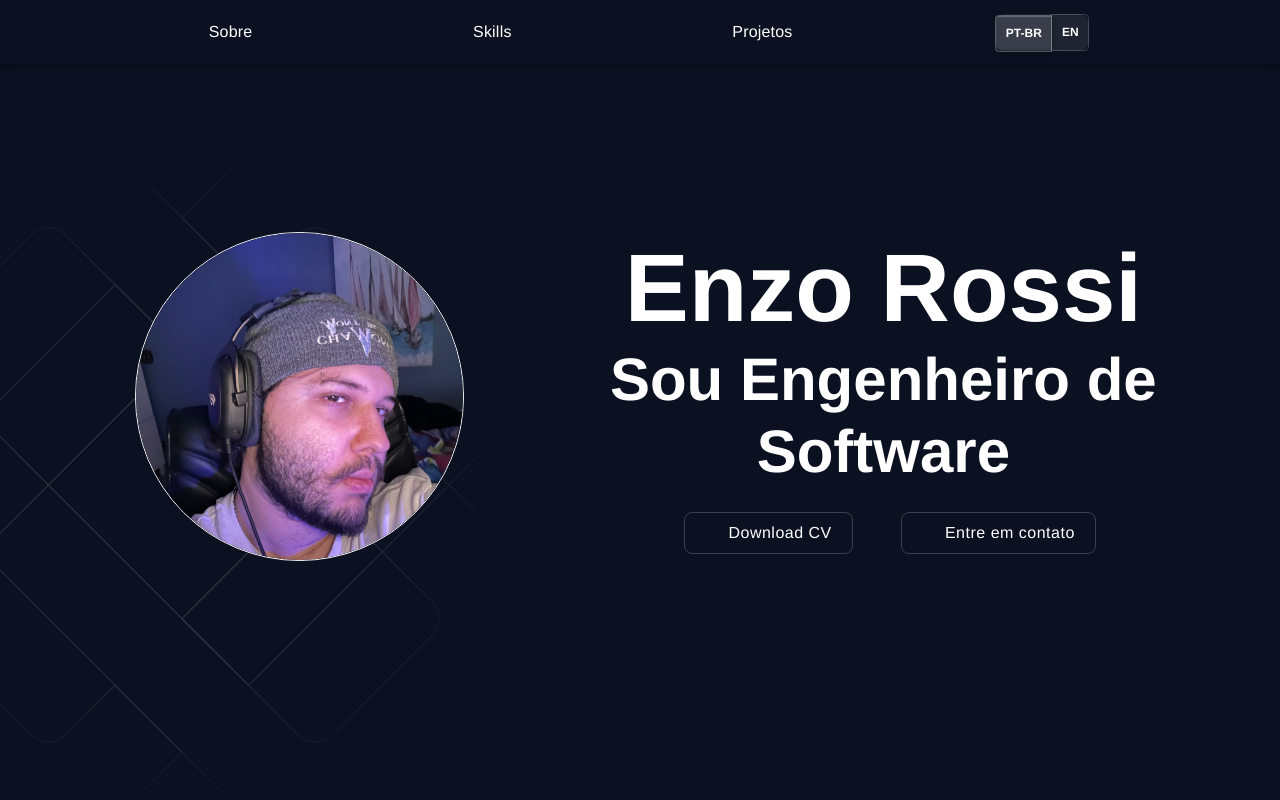
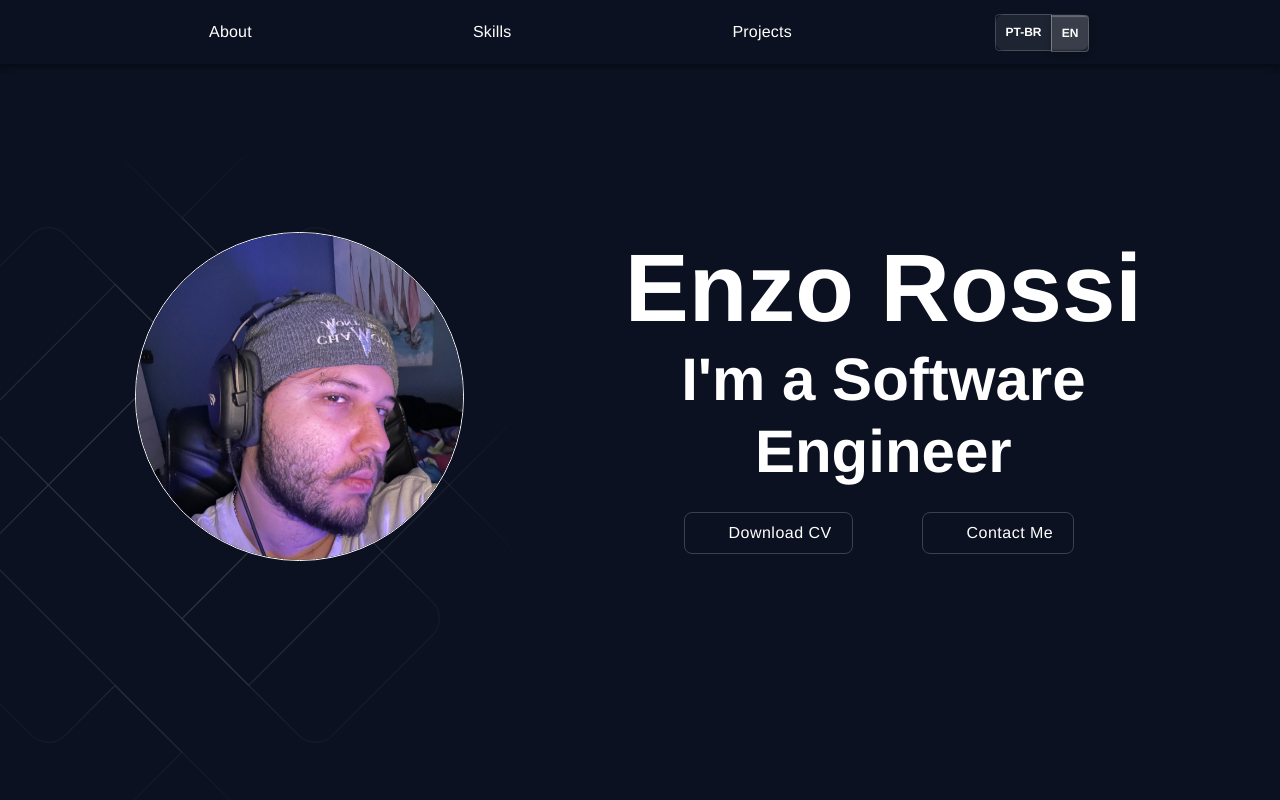
Before and after one commit to enzrossi12/my-portfolio, a React (Vite) app: page / in a window 1280 px wide. Shown: the top 800 px of the page. Built offline with nearby package versions, Linux system fonts and the light colour scheme; some icons are missing.

Commit message:
Update LinkedIn URL and default language

```diff
--- a/src/components/Footer/Footer.tsx
+++ b/src/components/Footer/Footer.tsx
@@ -39,7 +39,7 @@ const Footer: React.FC = () => {
           <IconButton
             onClick={() =>
               window.open(
-                "https://www.linkedin.com/in/enzo-rossi-ribeiro-da-silva/",
+                "https://www.linkedin.com/in/rossidev/",
                 "_blank",
               )
             }
--- a/src/contexts/LanguageContext/LanguageContext.tsx
+++ b/src/contexts/LanguageContext/LanguageContext.tsx
@@ -8,7 +8,7 @@ interface LanguageContextType {
   t: (key: string) => string;
 }
 
-const DEFAULT_LANGUAGE: Language = "pt-BR";
+const DEFAULT_LANGUAGE: Language = "en";
 
 const translations: Record<Language, Record<string, string>> = {
   "pt-BR": {
@@ -77,7 +77,7 @@ const getInitialLanguage = (): Language => {
   const saved = localStorage.getItem("language");
   if (saved === "pt-BR" || saved === "en") return saved;
 
-  return navigator.language.toLowerCase().startsWith("pt") ? "pt-BR" : DEFAULT_LANGUAGE;
+  return DEFAULT_LANGUAGE;
 };
 
 export function LanguageProvider({ children }: { children: ReactNode }) {
```
